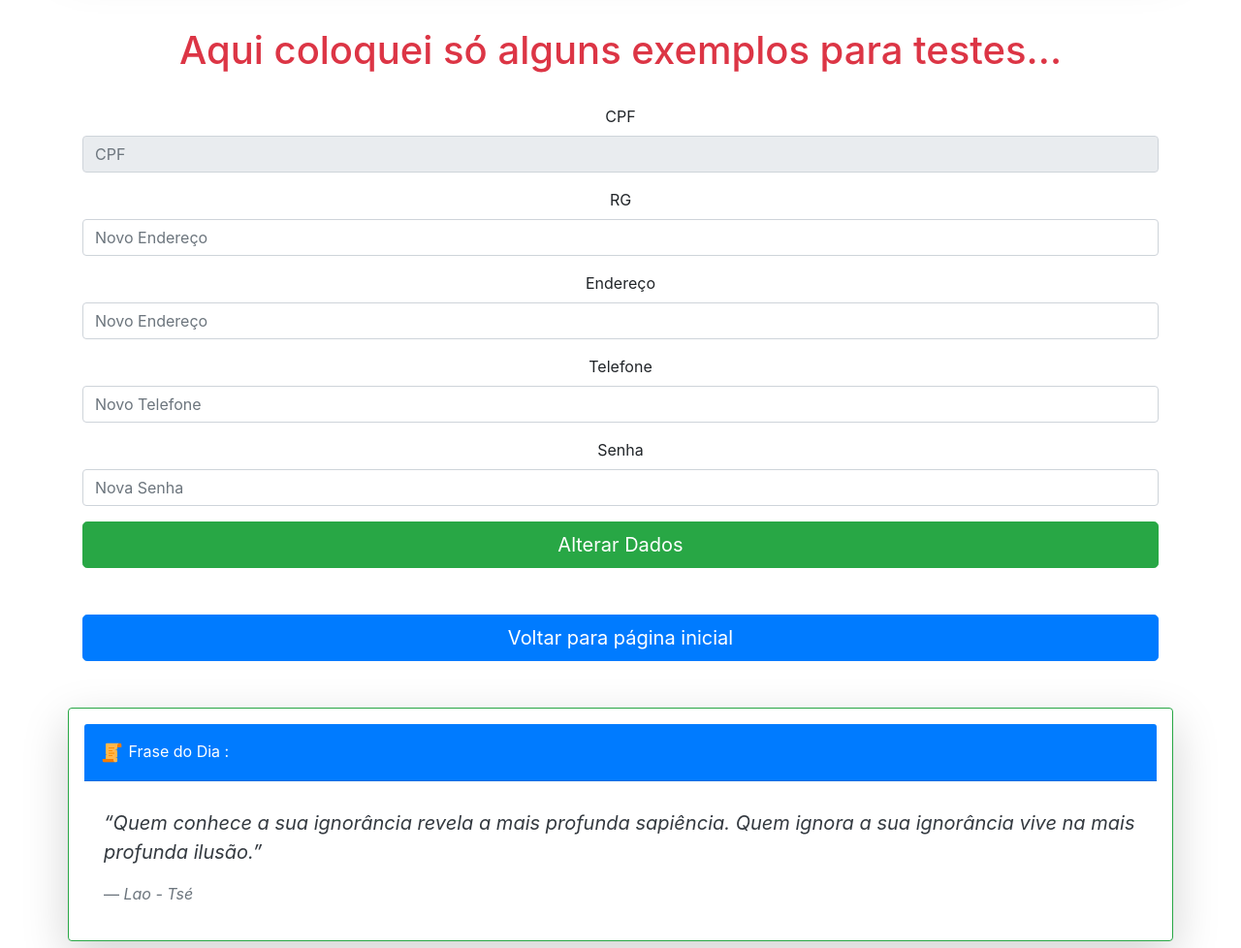
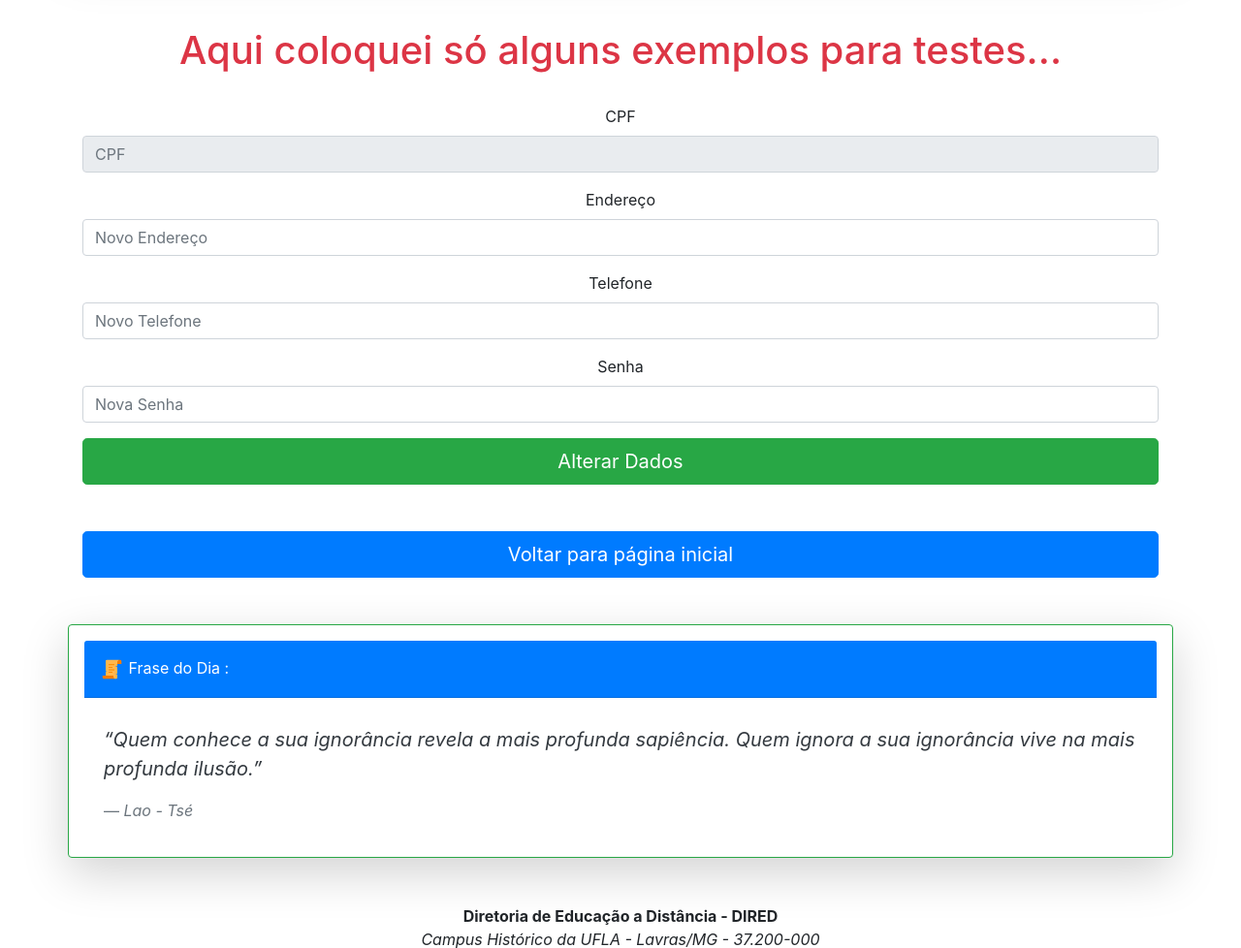
Before and after one commit to pauloafpjunior/sisgap, a CodeIgniter app: page /sisgap/index.php/welcome/update in a window 1280 px wide. Shown: the part 505-1483 px from the top of the page at 97% size. Run offline with CodeIgniter, Linux system fonts and the light colour scheme; some libraries are stand-ins or nearby versions.

Commit message:
Atualização Sistema

```diff
--- a/application/views/Front-end/sisgapSuccessLogin.php
+++ b/application/views/Front-end/sisgapSuccessLogin.php
@@ -51,10 +51,6 @@
         <div class="form-group">
             <label for="exampleInputEmail1">CPF</label>
             <input type="text" class="form-control" id="exampleInputEmail1" placeholder="CPF" name="CPF" value="<?php echo set_value('CPF') ?>" readonly>
-          </div>
-          <div class="form-group">
-            <label for="exampleInputEmail1">RG</label>
-            <input type="text" class="form-control" id="exampleInputEmail1" placeholder="Novo Endereço" name="Endereco" value="<?php echo set_value('RG') ?>">
           </div>
           <div class="form-group">
             <label for="exampleInputEmail1">Endereço</label>
```
